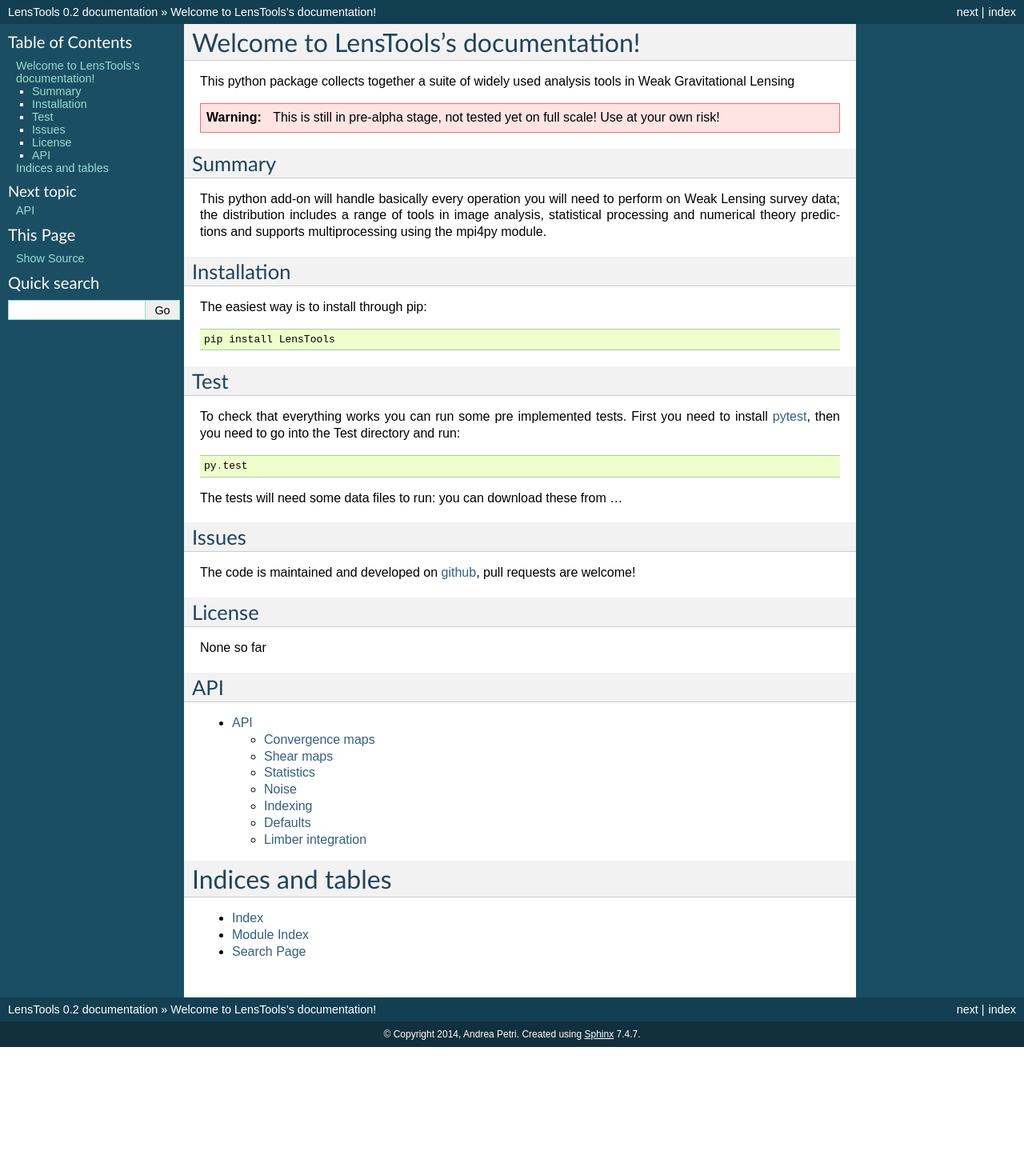
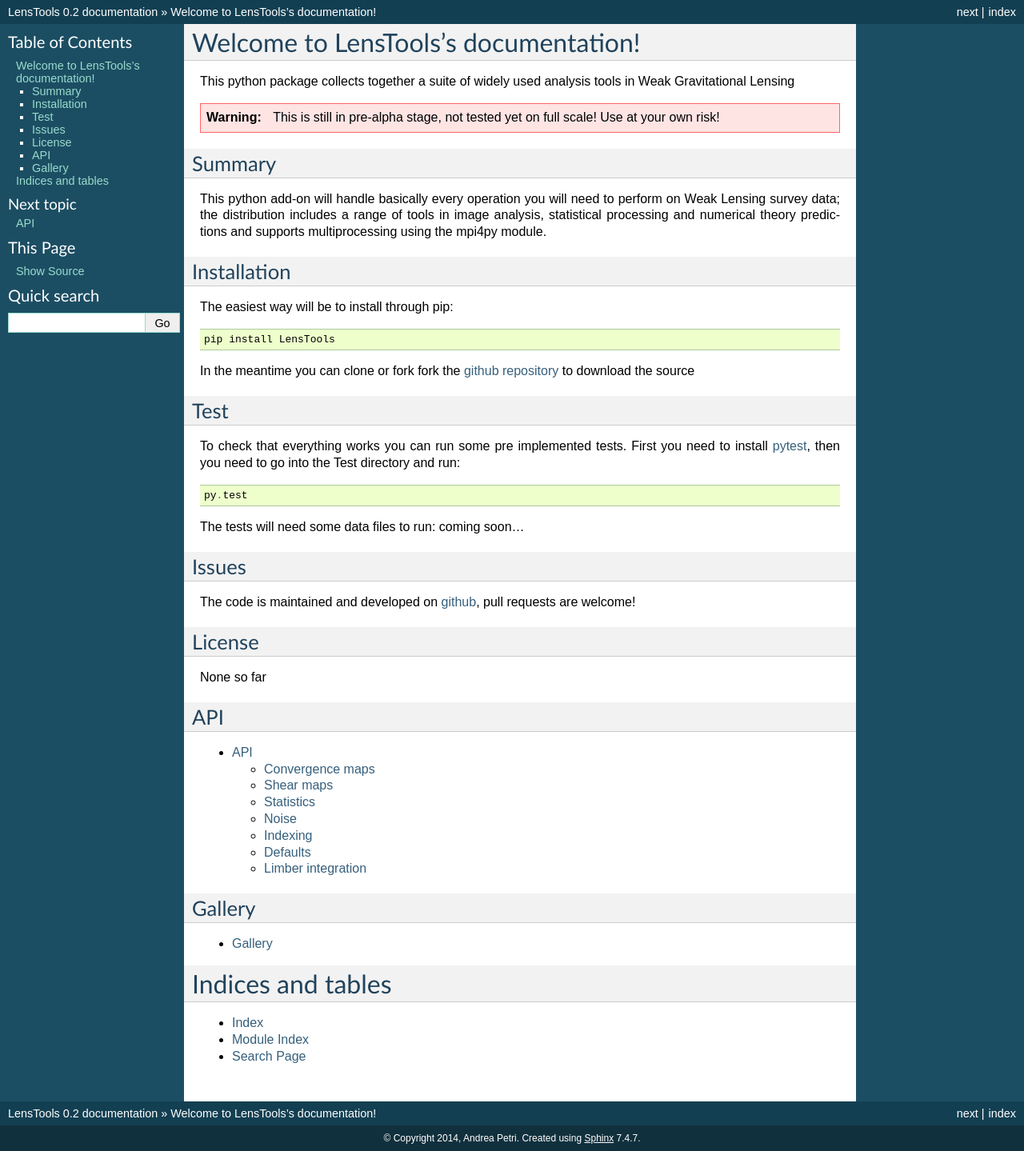
Before and after one commit to apetri/LensTools, a Sphinx documentation site: the page built from docs/source/index.rst, in a window 1280 px wide. Shown: the whole page at 80% size. Built offline with Sphinx 7.4.7, drawn with Linux system fonts in a browser that asks for light colours; before the commit the page ends 1309 px from its top, so only the background shows below that.

Commit message:
Updated documentation

```diff
--- /dev/null
+++ b/docs/source/gallery.rst
@@ -0,0 +1,4 @@
+Gallery
+*******
+
+Under construction...
--- a/docs/source/index.rst
+++ b/docs/source/index.rst
@@ -20,9 +20,11 @@
 Installation
 ------------
 
-The easiest way is to install through pip::
+The easiest way will be to install through pip::
 
 	pip install LensTools
+
+In the meantime you can clone or fork fork the `github repository <https://github.com/apetri/LensTools>`_ to download the source
 
 Test
 ----
@@ -31,7 +33,7 @@
 
 	py.test
 
-The tests will need some data files to run: you can download these from ...
+The tests will need some data files to run: coming soon...
 
 Issues
 ------
@@ -51,6 +53,14 @@
 
    code
 
+Gallery
+-------
+
+.. toctree::
+   :maxdepth: 2
+
+   gallery
+
 Indices and tables
 ==================
 
--- a/setup.py
+++ b/setup.py
@@ -3,7 +3,7 @@
 name = "lenstools"
 me = "Andrea Petri"
 email = "apetri@phys.columbia.edu"
-url = "https://github.com/apetri/LensTools"
+url = "http://apetri.github.io/LensTools"
 
 try:
 	import numpy.distutils.misc_util
```
Also changed, not shown: README.md (+3 -18 lines).
